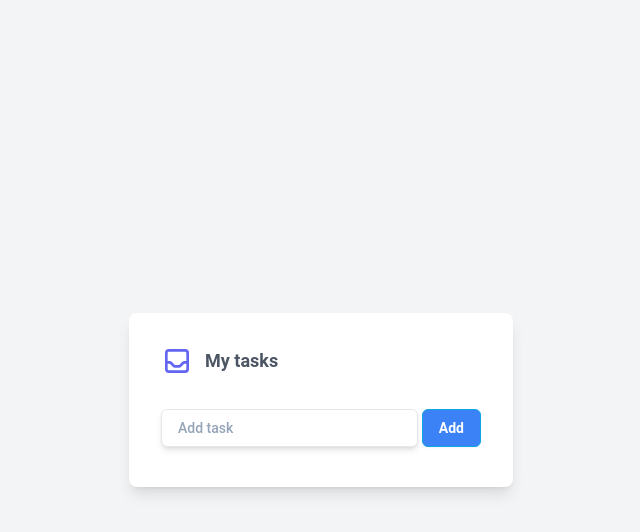
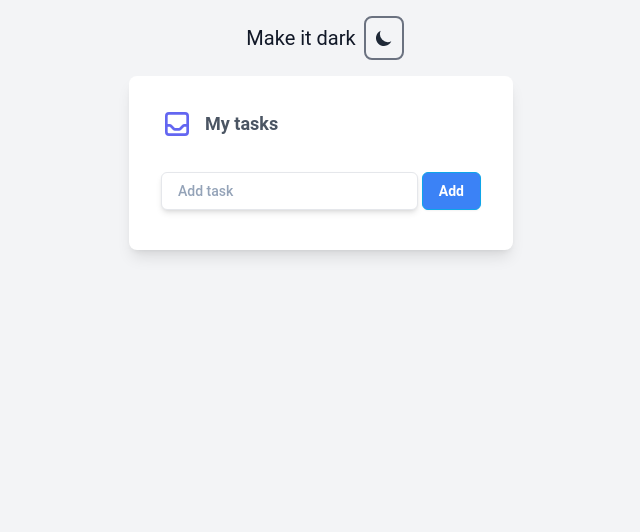
Before and after one commit to freakyfanny/todolist, a React (Create React App) app: page / in a window 1280 px wide. Shown: the top 532 px of the page, without its empty margins (319-959 px from the left). Built offline with nearby package versions, Linux system fonts and the light colour scheme.

Commit message:
adding darkmode

```diff
--- a/src/App.js
+++ b/src/App.js
@@ -1,16 +1,92 @@
-import React from "react";
+import React, { useState } from "react";
 import AddTodo from "./components/AddTodo";
 import Todos from "./components/Todos";
 
 const App = () => {
+  const [isDarkTheme, setIsDarkTheme] = useState(
+    document.documentElement.classList.contains("dark")
+  );
+
+  function processThemeChange() {
+    setIsDarkTheme((isDarkTheme) => !isDarkTheme);
+    if (localStorage.getItem("color-theme")) {
+      if (localStorage.getItem("color-theme") === "light") {
+        document.documentElement.classList.add("dark");
+        localStorage.setItem("color-theme", "dark");
+      } else {
+        document.documentElement.classList.remove("dark");
+        localStorage.setItem("color-theme", "light");
+      }
+    } else {
+      if (document.documentElement.classList.contains("dark")) {
+        document.documentElement.classList.remove("dark");
+        localStorage.setItem("color-theme", "light");
+      } else {
+        document.documentElement.classList.add("dark");
+        localStorage.setItem("color-theme", "dark");
+      }
+    }
+  }
+
+  function switchTheme() {
+    processThemeChange();
+  }
+
   return (
-    <div className="app flex flex-col items-center">
-      <div className="flex items-center justify-center w-screen h-screen font-medium">
-        <div className="flex flex-grow items-center justify-center h-full text-gray-600 bg-gray-100">
-          <div className="max-w-full p-8 bg-white rounded-lg shadow-lg w-96">
+    <div
+      className={`${
+        isDarkTheme ? "dark" : ""
+      } app flex flex-col h-screen items-center text-gray-600 bg-gray-100 dark:bg-gray-900 dark:text-gray-200`}
+    >
+    <div className="flex flex-row py-4">
+      <h1
+        className={`${
+          isDarkTheme ? "text-gray-100" : "text-gray-900"
+        } text-xl p-2`}
+      >
+        {isDarkTheme ? "Make it light" : "Make it dark"}
+      </h1>
+      <button
+        id="theme-toggle"
+        onClick={switchTheme}
+        type="button"
+        className={`${
+          isDarkTheme
+            ? "text-gray-300 border-gray-300"
+            : "text-gray-800 border-gray-500"
+        } border-2 rounded-lg text-sm p-2`}
+      >
+        <svg
+          id="theme-toggle-dark-icon"
+          className={`${isDarkTheme ? "hidden" : ""} w-5 h-5`}
+          fill="currentColor"
+          viewBox="0 0 20 20"
+          xmlns="http://www.w3.org/2000/svg"
+        >
+          <path d="M17.293 13.293A8 8 0 016.707 2.707a8.001 8.001 0 1010.586 10.586z"></path>
+        </svg>
+        <svg
+          id="theme-toggle-light-icon"
+          className={`${isDarkTheme ? "" : "hidden"} w-5 h-5`}
+          fill="currentColor"
+          viewBox="0 0 20 20"
+          xmlns="http://www.w3.org/2000/svg"
+        >
+          <path
+            d="M10 2a1 1 0 011 1v1a1 1 0 11-2 0V3a1 1 0 011-1zm4 8a4 4 0 11-8 0 4 4 0 018 0zm-.464 4.95l.707.707a1 1 0 001.414-1.414l-.707-.707a1 1 0 00-1.414 1.414zm2.12-10.607a1 1 0 010 1.414l-.706.707a1 1 0 11-1.414-1.414l.707-.707a1 1 0 011.414 0zM17 11a1 1 0 100-2h-1a1 1 0 100 2h1zm-7 4a1 1 0 011 1v1a1 1 0 11-2 0v-1a1 1 0 011-1zM5.05 6.464A1 1 0 106.465 5.05l-.708-.707a1 1 0 00-1.414 1.414l.707.707zm1.414 8.486l-.707.707a1 1 0 01-1.414-1.414l.707-.707a1 1 0 011.414 1.414zM4 11a1 1 0 100-2H3a1 1 0 000 2h1z"
+            fillRule="evenodd"
+            clipRule="evenodd"
+          ></path>
+        </svg>
+      </button>
+      </div>
+
+      <div className="flex items-center justify-center w-screen font-medium">
+        <div className="flex flex-grow items-center justify-center h-full ">
+          <div className="max-w-full p-8 bg-white rounded-lg shadow-lg w-96 dark:bg-gray-800 dark:text-gray-200">
             <div className="flex items-center mb-6">
               <svg
-              className="h-8 w-8 text-indigo-500 stroke-current"
+                className="h-8 w-8 text-indigo-500 stroke-current"
                 xmlns="http://www.w3.org/2000/svg"
                 fill="none"
                 viewBox="0 0 24 24"
@@ -23,7 +99,9 @@ const App = () => {
                   d="M20 13V6a2 2 0 00-2-2H6a2 2 0 00-2 2v7m16 0v5a2 2 0 01-2 2H6a2 2 0 01-2-2v-5m16 0h-2.586a1 1 0 00-.707.293l-2.414 2.414a1 1 0 01-.707.293h-3.172a1 1 0 01-.707-.293l-2.414-2.414A1 1 0 006.586 13H4"
                 />
               </svg>
-              <h4 className="font-semibold ml-3 text-lg">My tasks</h4>
+              <h4 className="font-semibold ml-3 text-lg dark:text-white">
+                My tasks
+              </h4>
             </div>
             <div className="flex flex-col">
               <AddTodo />
--- a/src/components/AddTodo.js
+++ b/src/components/AddTodo.js
@@ -29,11 +29,11 @@ const AddTodo = () => {
     <div className="flex items-center justify-center align-middle my-2">
       <input
         type="text"
-        className="rounded-md block w-full py-2 px-4 mr-1 bg-white border border-black-900 text-sm shadow-md placeholder-slate-400
+        className="dark:bg-gray-700 dark:text-white dark:placeholder-white rounded-md block w-full py-2 px-4 mr-1 bg-white border border-black-900 text-sm shadow-md placeholder-slate-400
                 focus:outline-none focus:border-sky-500 focus:ring-1 focus:ring-sky-500
                 disabled:bg-slate-50 disabled:text-slate-500 disabled:border-slate-200 disabled:shadow-none
                 invalid:border-pink-500 invalid:text-pink-600
-                focus:invalid:border-pink-500 focus:invalid:ring-pink-500"
+                focus:invalid:border-pink-500 focus:invalid:ring-pink-500 "
         placeholder="Add task"
         value={value}
         onChange={(event) => setValue(event.target.value)}
--- a/src/components/TodoItem.js
+++ b/src/components/TodoItem.js
@@ -23,10 +23,10 @@ const TodoItem = ({ id, title, completed }) => {
   };
 
   return (
-    <li className="px-2 py-2  text-black flex my-1 w-full items-center justify-between hover:bg-gray-100 rounded-md">
+    <li className="px-2 py-2 dark:text-white text-black flex my-1 w-full items-center justify-between hover:bg-gray-100 dark:hover:bg-gray-900 rounded-md">
 	<input className="hidden" type="checkbox" id="task_1" checked={completed} onChange={(e) => {markAsDone(e);}} />
 	<label className="flex items-center h-10 rounded cursor-pointer" htmlFor="task_1">
-		<span className="flex items-center justify-center w-5 h-5 text-transparent border-2 border-gray-300 rounded-full">
+		<span className="flex items-center justify-center w-5 h-5 text-transparent border-2 border-gray-300 rounded-full dark:border-gray-500">
 			<svg className="w-4 h-4 fill-current" xmlns="http://www.w3.org/2000/svg" viewBox="0 0 20 20" fill="currentColor">
 				<path fillRule="evenodd" d="M16.707 5.293a1 1 0 010 1.414l-8 8a1 1 0 01-1.414 0l-4-4a1 1 0 011.414-1.414L8 12.586l7.293-7.293a1 1 0 011.414 0z" clipRule="evenodd" />
 			</svg>
--- a/tailwind.config.js
+++ b/tailwind.config.js
@@ -1,5 +1,6 @@
 /** @type {import('tailwindcss').Config} */
 module.exports = {
+  darkMode: 'class',
   content: [
     "./src/**/*.{js,jsx,ts,tsx}",
   ],
```
